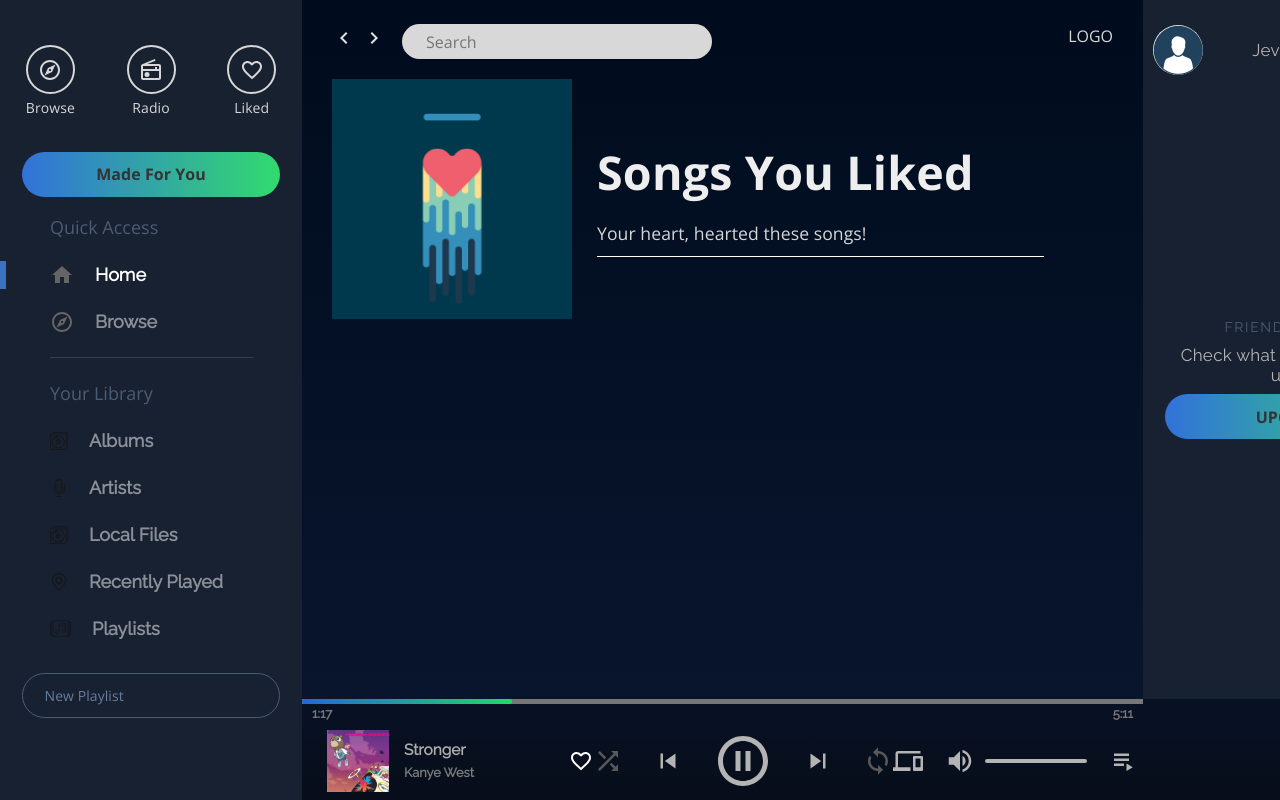
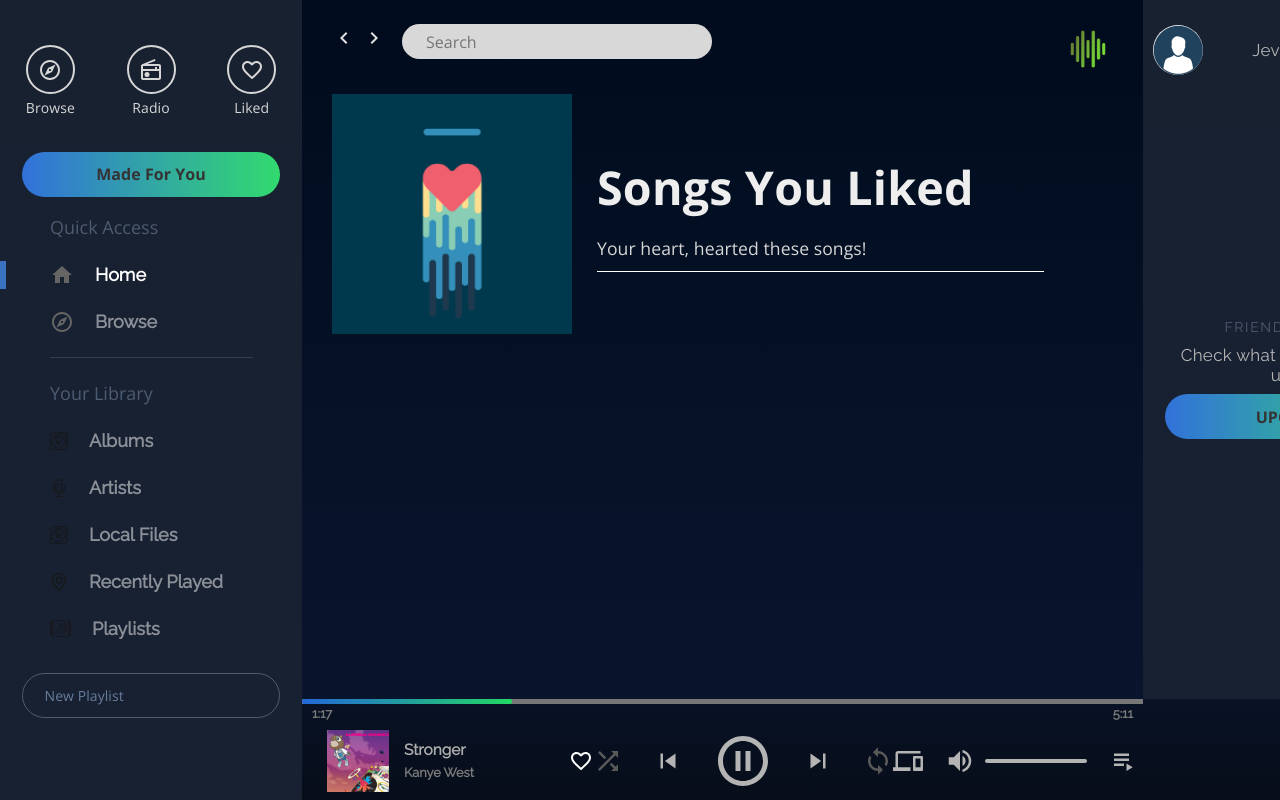
Before and after one commit to HarJev/music-player, a React (Create React App) app: page /liked in a window 1280 px wide. Shown: the top 800 px of the page. Built offline with nearby package versions, Linux system fonts and the light colour scheme.

Commit message:
Added logo to MainApp

```diff
--- a/src/components/common/MainApp/View.js
+++ b/src/components/common/MainApp/View.js
@@ -21,7 +21,7 @@ export const MainAppView = props => (
       <div className="search">
         <input type="text" placeholder="Search" className="search_input" />
       </div>
-      <div className="ma_logo">LOGO</div>
+      <div className="ma_logo" />
     </div>
     <div className="ma_content">
       <Switch>
--- a/src/components/common/MainApp/style.css
+++ b/src/components/common/MainApp/style.css
@@ -50,8 +50,12 @@
 }
 
 .ma_logo {
+  width: 50px;
+  height: 50px;
   margin-left: auto;
-  color: #d8d8d8;
+  background-image: url('../../../assets/profile.png');
+  background-size: 50px 50px;
+  background-position: center;
 }
 
 .ma_content {
```
